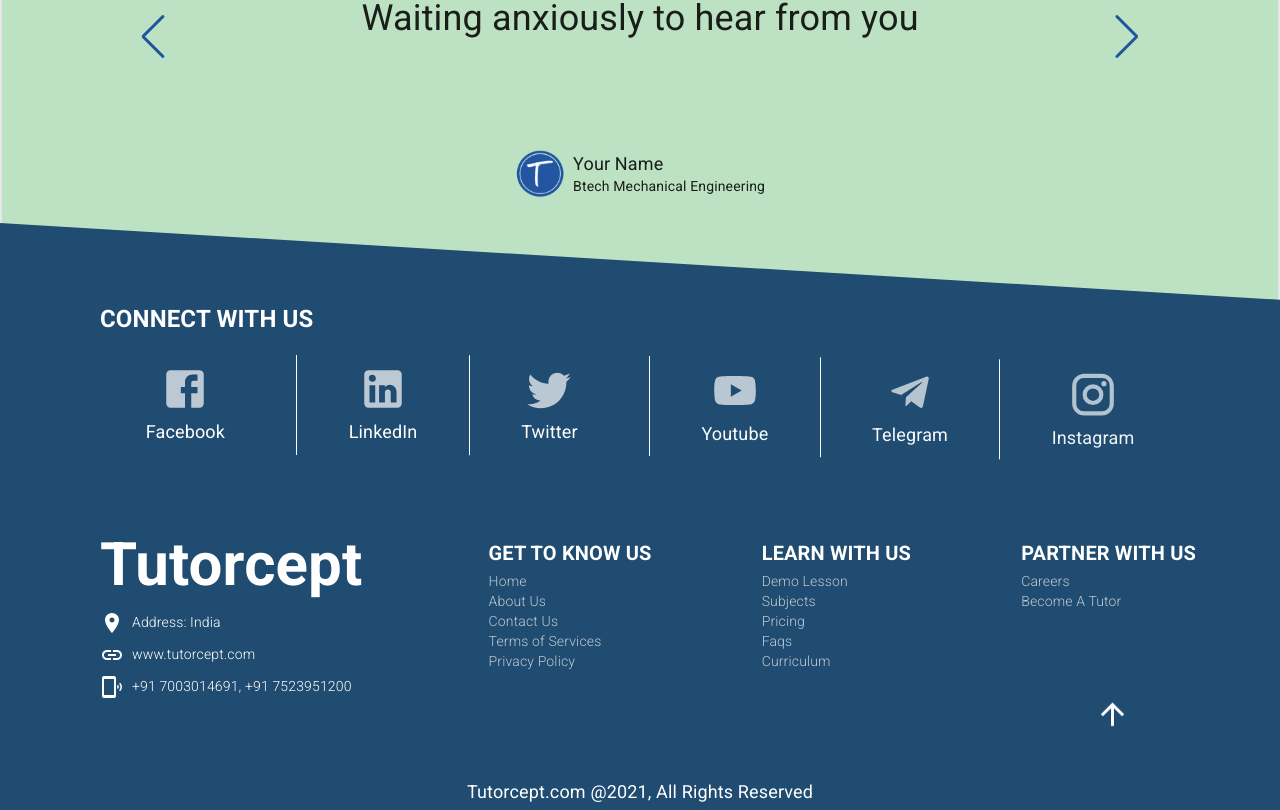
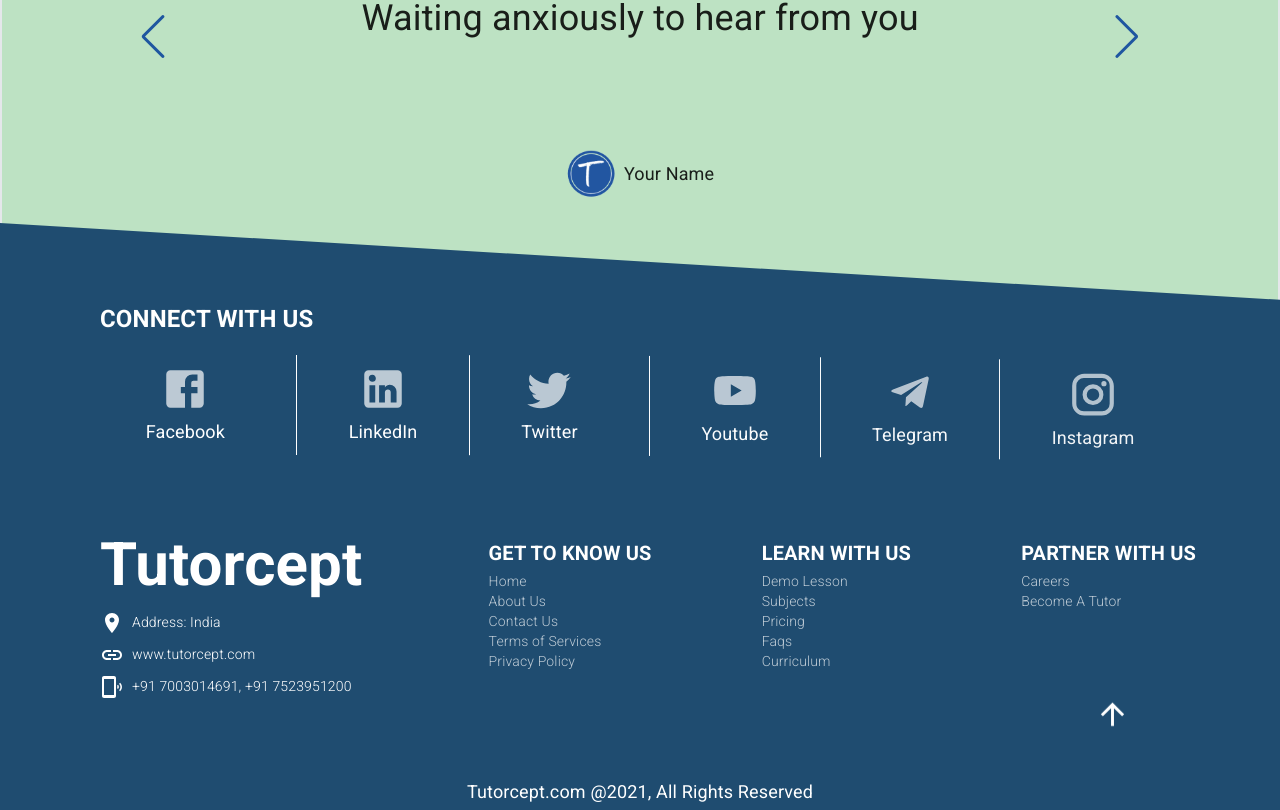
Before and after one commit to ati07/Tutorcept, a Next.js app: page / in a window 1280 px wide. Shown: the part 3187-3997 px from the top of the page. Built offline with nearby package versions, Linux system fonts and the light colour scheme.

Commit message:
46th commit

```diff
--- a/component/Testemonial.js
+++ b/component/Testemonial.js
@@ -57,7 +57,7 @@
                 />
                 <div className="flex flex-col pl-2 text-left">
                   <h1 className="text-md">Your Name</h1>
-                  <p className="text-sm">Btech Mechanical Engineering</p>
+                  {/* <p className="text-sm">Btech Mechanical Engineering</p> */}
                 </div>
               </div>
             </div>
```
